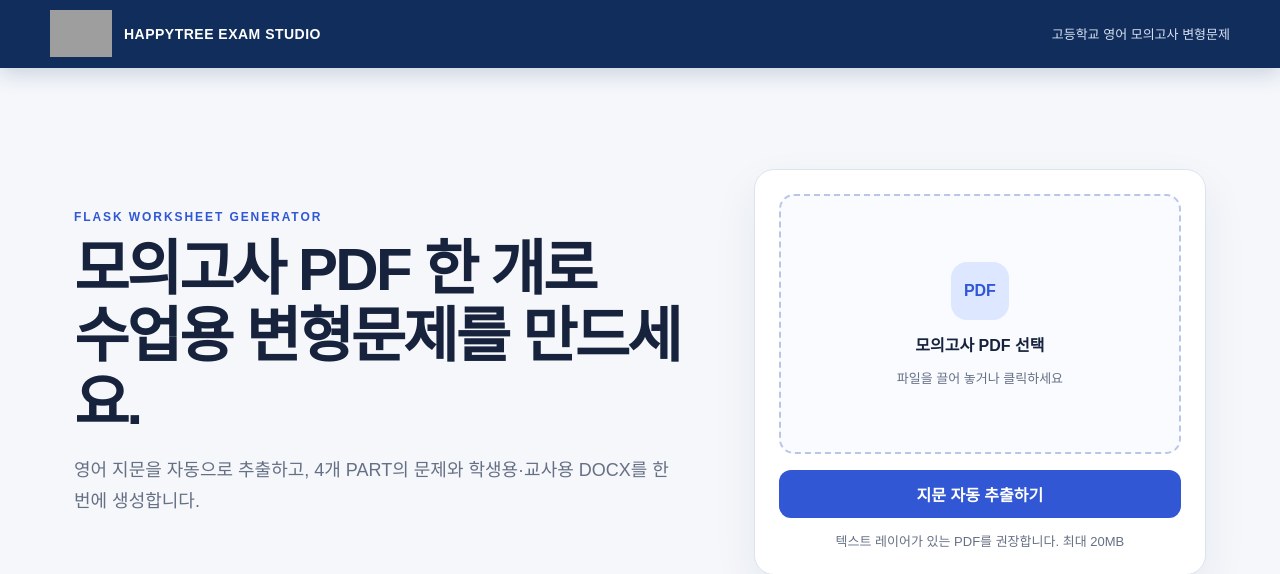
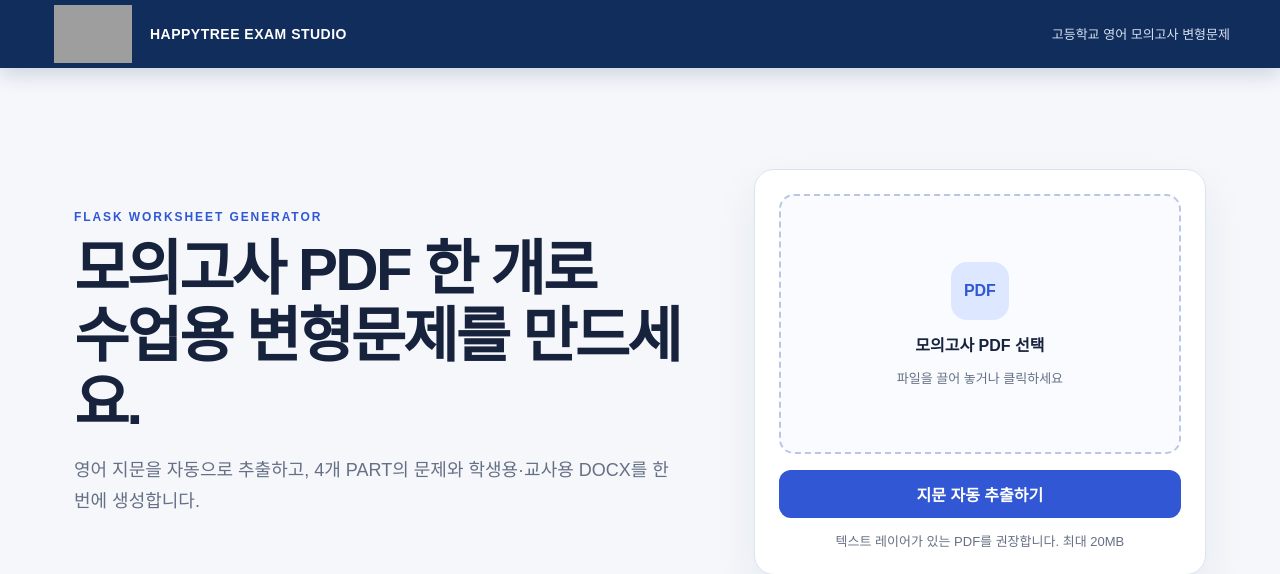
Before and after one commit to choiyoonmi/happytree, a Flask app: page / in a window 1280 px wide. Shown: the top 574 px of the page. Run offline with Flask 3, Linux system fonts and the light colour scheme; grey boxes are pictures that could not be loaded.

Commit message:
Add files via upload

```diff
--- a/app/static/css/style.css
+++ b/app/static/css/style.css
@@ -31,7 +31,7 @@ body {
 .brand {
   display: flex;
   align-items: center;
-  gap: 12px;
+  gap: 14px;
   color: #fff;
   text-decoration: none;
   font-size: 14px;
@@ -40,9 +40,10 @@ body {
 }
 .brand-logo {
   display: block;
-  width: 62px;
-  height: 56px;
+  width: 86px;
+  height: 58px;
   object-fit: contain;
+  object-position: center;
   flex: 0 0 auto;
 }
 .header-note { color: #d8e2f2; font-size: 13px; }
```
